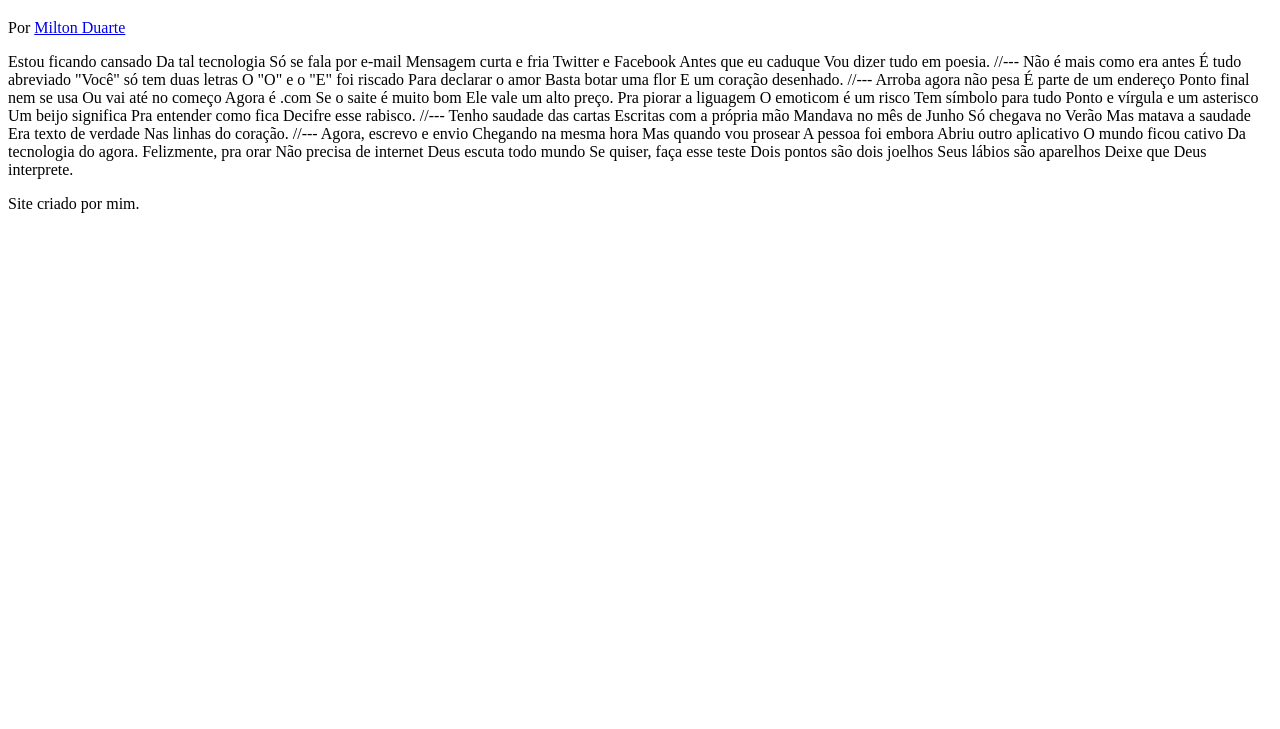
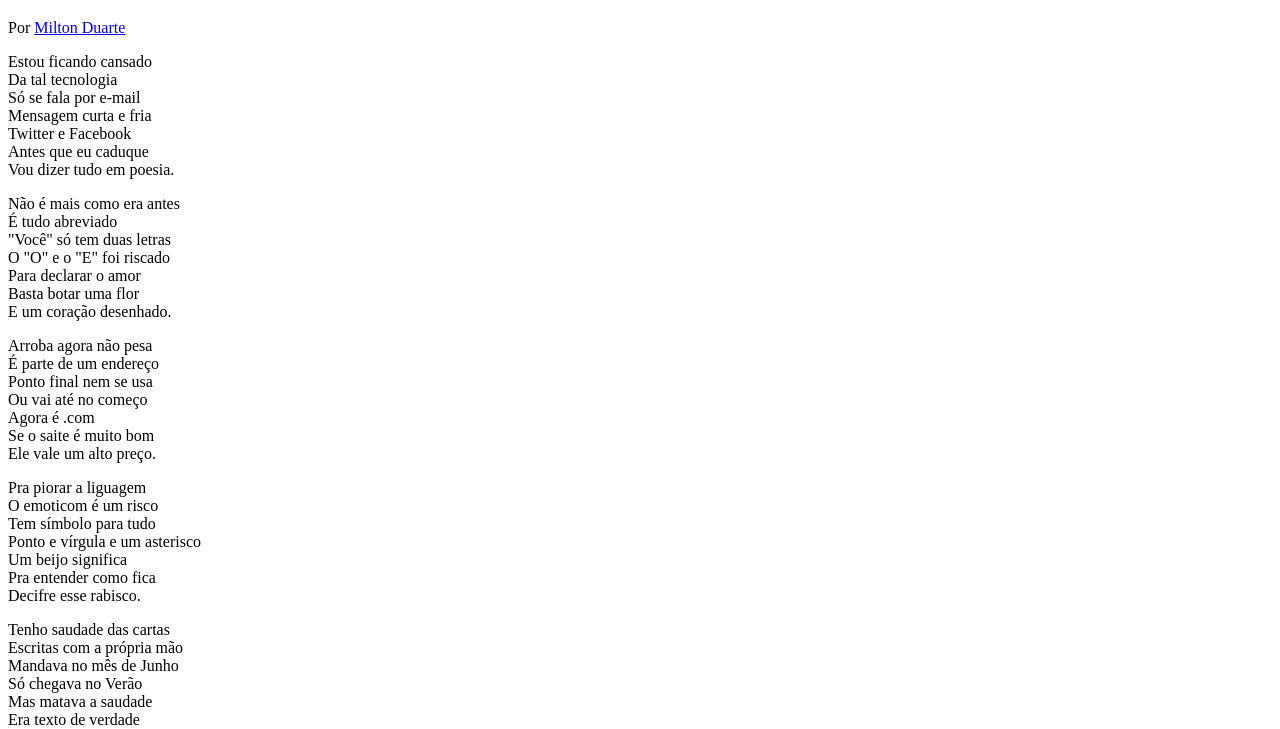
Before and after one commit to AliceFVidal/ProjetoCursoHTMLCSS, a plain HTML site: page arquivos/index.html in a window 1280 px wide. Shown: the part 61-790 px from the top of the page. Drawn offline with Linux system fonts and the light colour scheme.

Commit message:
style e format

```diff
--- a/arquivos/index.html
+++ b/arquivos/index.html
@@ -1,79 +1,99 @@
 <!DOCTYPE html>
 <html lang="pt-br">
+
 <head>
     <meta charset="UTF-8">
     <meta name="viewport" content="width=device-width, initial-scale=1.0">
     <title>Cordel</title>
+    <link rel="stylesheet" href="style.css">
 </head>
+
 <body>
     <header>
         <h1>Cordel Moderno</h1>
         <p>Por <a href="https://www.recantodasletras.com.br/poesias/3186743]" target="_blank">Milton Duarte</a></p>
     </header>
 
-    Estou ficando cansado
-    Da tal tecnologia
-    Só se fala por e-mail
-    Mensagem curta e fria
-    Twitter e Facebook
-    Antes que eu caduque
-    Vou dizer tudo em poesia.
+    <section>
+        <p>
+            Estou ficando cansado <br>
+            Da tal tecnologia <br>
+            Só se fala por e-mail <br>
+            Mensagem curta e fria <br>
+            Twitter e Facebook <br>
+            Antes que eu caduque <br>
+            Vou dizer tudo em poesia.
+        </p>
+    </section>
 
-    //---
+    <section>
+        <p>
+            Não é mais como era antes <br>
+            É tudo abreviado <br>
+            "Você" só tem duas letras <br>
+            O "O" e o "E" foi riscado <br>
+            Para declarar o amor <br>
+            Basta botar uma flor <br>
+            E um coração desenhado.
+        </p>
+    </section>
 
-    Não é mais como era antes
-    É tudo abreviado
-    "Você" só tem duas letras
-    O "O" e o "E" foi riscado
-    Para declarar o amor
-    Basta botar uma flor
-    E um coração desenhado.
+    <section>
 
-    //---
+        <p>
+            Arroba agora não pesa <br>
+            É parte de um endereço <br>
+            Ponto final nem se usa <br>
+            Ou vai até no começo <br>
+            Agora é .com <br>
+            Se o saite é muito bom <br>
+            Ele vale um alto preço. <br>
+        </p>
 
-    Arroba agora não pesa
-    É parte de um endereço
-    Ponto final nem se usa
-    Ou vai até no começo
-    Agora é .com
-    Se o saite é muito bom
-    Ele vale um alto preço.
+        <p>
+            Pra piorar a liguagem <br>
+            O emoticom é um risco <br>
+            Tem símbolo para tudo <br>
+            Ponto e vírgula e um asterisco <br>
+            Um beijo significa <br>
+            Pra entender como fica <br>
+            Decifre esse rabisco.
+        </p>
+    </section>
 
-    Pra piorar a liguagem
-    O emoticom é um risco
-    Tem símbolo para tudo
-    Ponto e vírgula e um asterisco
-    Um beijo significa
-    Pra entender como fica
-    Decifre esse rabisco.
+    <section>
+        <p>
+            Tenho saudade das cartas <br>
+            Escritas com a própria mão <br>
+            Mandava no mês de Junho <br>
+            Só chegava no Verão <br>
+            Mas matava a saudade <br>
+            Era texto de verdade <br>
+            Nas linhas do coração.
+        </p>
+    </section>
 
-    //---
+    <section>
+        <p>
+            Agora, escrevo e envio <br>
+            Chegando na mesma hora <br>
+            Mas quando vou prosear <br>
+            A pessoa foi embora <br>
+            Abriu outro aplicativo <br>
+            O mundo ficou cativo <br>
+            Da tecnologia do agora. <br>
+        </p>
 
-    Tenho saudade das cartas
-    Escritas com a própria mão
-    Mandava no mês de Junho
-    Só chegava no Verão
-    Mas matava a saudade
-    Era texto de verdade
-    Nas linhas do coração.
-
-    //---
-
-    Agora, escrevo e envio
-    Chegando na mesma hora
-    Mas quando vou prosear
-    A pessoa foi embora
-    Abriu outro aplicativo
-    O mundo ficou cativo
-    Da tecnologia do agora.
-
-    Felizmente, pra orar
-    Não precisa de internet
-    Deus escuta todo mundo
-    Se quiser, faça esse teste
-    Dois pontos são dois joelhos
-    Seus lábios são aparelhos
-    Deixe que Deus interprete.
+        <p>
+            Felizmente, pra orar <br>
+            Não precisa de internet <br>
+            Deus escuta todo mundo <br>
+            Se quiser, faça esse teste <br>
+            Dois pontos são dois joelhos <br>
+            Seus lábios são aparelhos <br>
+            Deixe que Deus interprete.
+        </p>
+    </section>
 
     <footer>
         <p>
@@ -82,4 +102,5 @@
     </footer>
 
 </body>
+
 </html>
--- /dev/null
+++ b/arquivos/style.css
@@ -0,0 +1 @@
+@charset "UTF-8";
```
